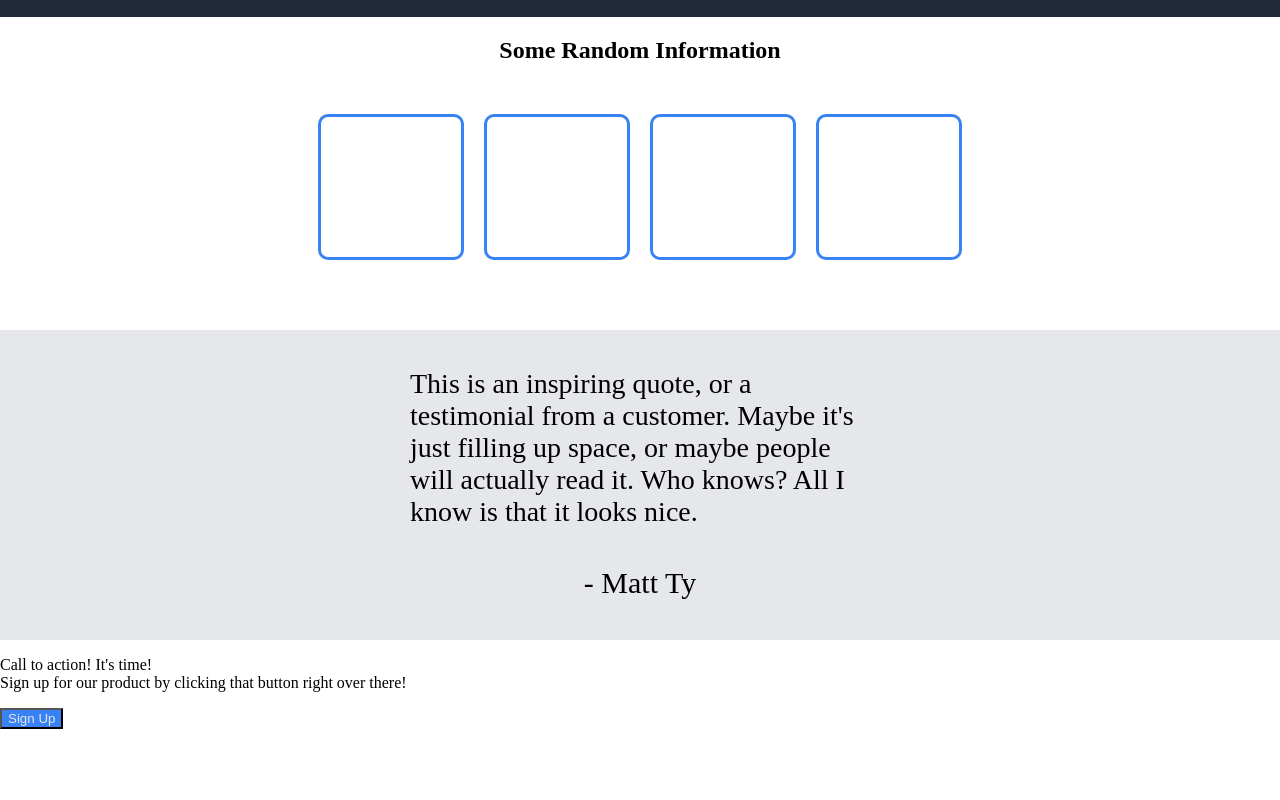
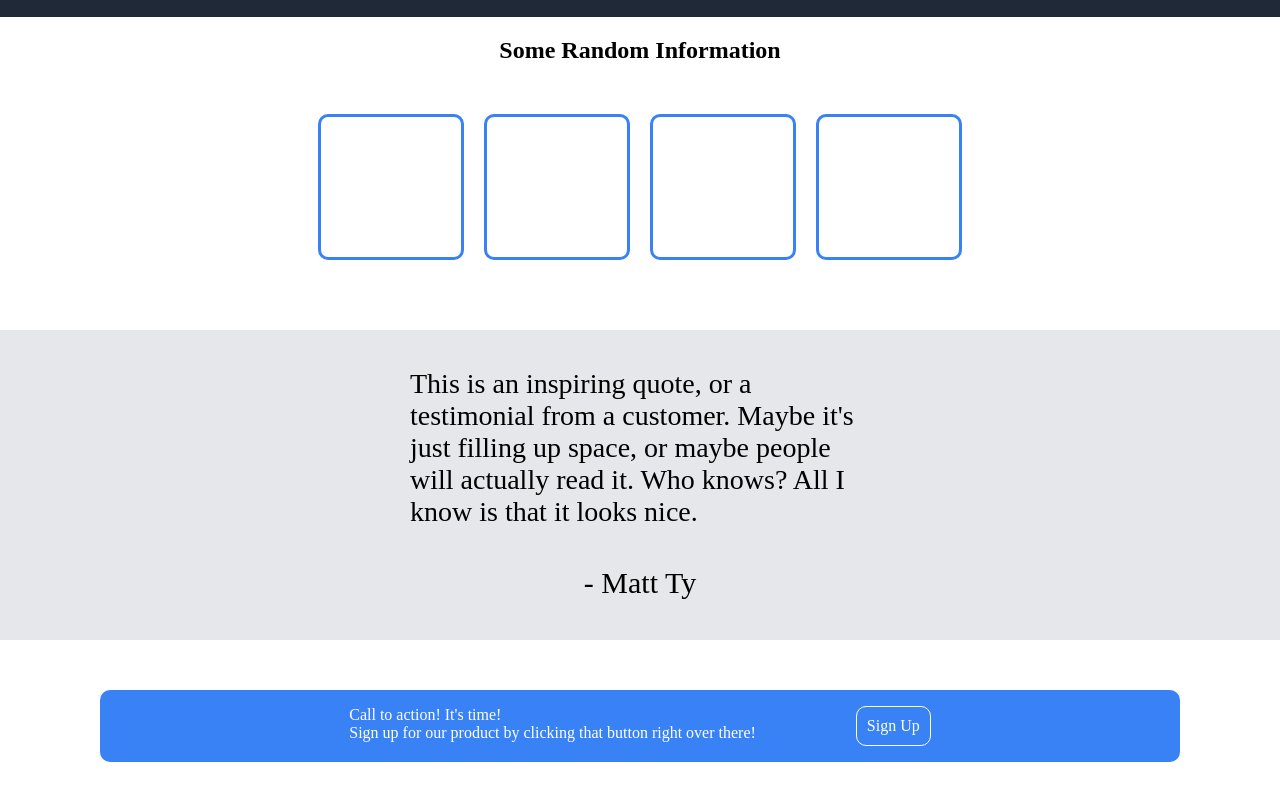
Before and after one commit to MatthewHTy/Landing-Page-Refresher, a plain HTML site: page index.html in a window 1280 px wide. Shown: the part 360-1160 px from the top of the page. Before the commit the page ends 1089 px from the top, so only its background shows below. Drawn offline with Linux system fonts and the light colour scheme.

Commit message:
added cta section call to action

```diff
--- a/index.html
+++ b/index.html
@@ -66,15 +66,18 @@
         </p>
         <span>- Matt Ty</span>
     </div>
-
-    <div class="footer">
-        <p>
-            Call to action! It's time!
-            <br>
-            Sign up for our product by clicking that button right over there!
-        </p>
-        <button>Sign Up</button>
+<div class="cta-section">
+    <div class="cta">
+        <div class="cta-box">
+            <p>
+                Call to action! It's time!
+                <br>
+                Sign up for our product by clicking that button right over there!
+            </p>
+            <p class="sign-up">Sign Up</p>
+        </div>
     </div>
+</div>
 </body>
 
 </html>
--- a/styles.css
+++ b/styles.css
@@ -91,3 +91,31 @@ span {
     font-size: 28px;
     font-weight: lighter;
 }
+
+.cta {
+    background-color: #3882F6;
+    margin: 50px;
+    margin-left: 100px;
+    margin-right: 100px;
+    border-radius: 10px;
+}
+
+.cta-box {
+    display: flex;
+    align-content: center;
+    justify-content: center;
+    gap: 100px;
+}
+
+.sign-up {
+    padding: 10px;
+    border: solid;
+    border-width: 1px;
+    border-radius: 10px;
+    border-color: white;
+    color: white;
+}
+
+.cta-box p {
+    color: white;
+}
```
